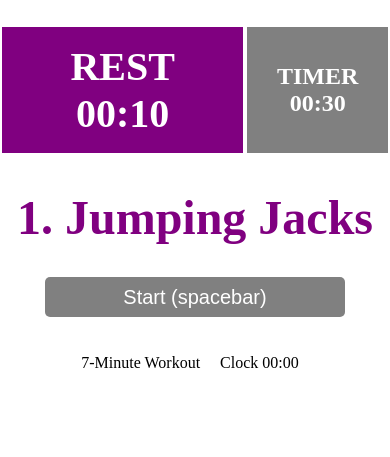
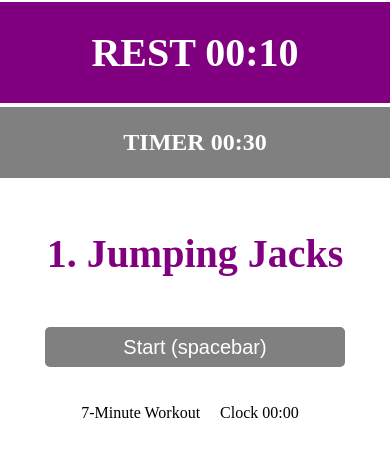
Before and after one commit to Arusli/7minuteworkout, a PHP site: page / in a window 390 px wide. Shown: the top 457 px of the page. Run offline with PHP 8.4, Linux system fonts and the light colour scheme.

Commit message:
modified media query for vertical display on phones

```diff
--- a/style.css
+++ b/style.css
@@ -106,7 +106,7 @@ button:hover {
 
 
 /* adjusts for large screen */
-@media only screen and (min-width: 768px) {
+@media only screen and (min-width: 799px) {
     #section1 {
         width: 800px;
     }
@@ -116,3 +116,23 @@ button:hover {
         font-size: 4.5rem;
     }
 }
+
+@media only screen and (max-width: 480px) {
+    #section1 {
+        flex-direction: column;
+        width: 100vw;
+    }
+    #exercise {
+        margin-top: 50px;
+        margin-bottom: 50px;
+        font-size: 2.5rem;
+    }
+    #rest {
+        width: 100vw;
+        height: 40px;
+    }
+    #timer {
+        width: 100vw;
+        height: 40px;
+    }
+}
```
